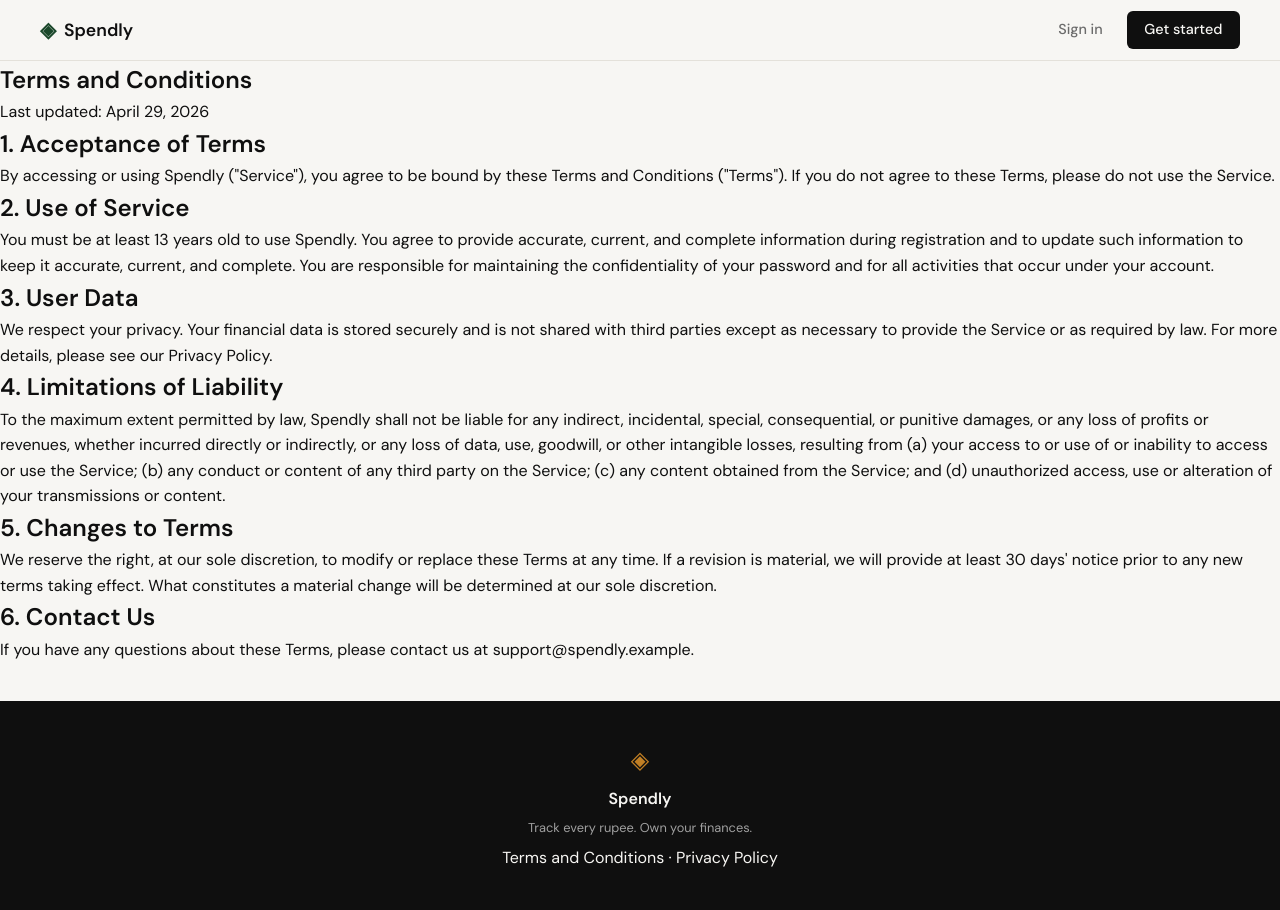
After one commit to arshadmurtaza03/spendly, a Flask app: page /terms in a window 1280 px wide. The commit adds this page. Run offline with Flask 3, Linux system fonts and the light colour scheme.

Commit message:
git commit -m "landing: add terms and conditions page and route”

```diff
--- a/app.py
+++ b/app.py
@@ -20,6 +20,11 @@ def register():
 @app.route("/login")
 def login():
     return render_template("login.html")
+
+
+@app.route("/terms")
+def terms():
+    return render_template("terms.html")
 
 
 # ------------------------------------------------------------------ #
--- a/templates/base.html
+++ b/templates/base.html
@@ -34,7 +34,7 @@
             <span class="brand-icon">◈</span>
             <span class="footer-name">Spendly</span>
             <p class="footer-copy">Track every rupee. Own your finances.</p>
-    <p class="footer-links"><a href="#">Terms and Conditions</a> · <a href="#">Privacy Policy</a></p>
+    <p class="footer-links"><a href="{{ url_for('terms') }}">Terms and Conditions</a> · <a href="#">Privacy Policy</a></p>
         </div>
     </footer>
 
--- /dev/null
+++ b/templates/terms.html
@@ -0,0 +1,42 @@
+{% extends "base.html" %}
+
+{% block title %}Spendly — Terms and Conditions{% endblock %}
+
+{% block content %}
+<section class="terms">
+    <div class="terms-inner">
+        <h1>Terms and Conditions</h1>
+        <p>Last updated: April 29, 2026</p>
+
+        <div class="terms-section">
+            <h2>1. Acceptance of Terms</h2>
+            <p>By accessing or using Spendly ("Service"), you agree to be bound by these Terms and Conditions ("Terms"). If you do not agree to these Terms, please do not use the Service.</p>
+        </div>
+
+        <div class="terms-section">
+            <h2>2. Use of Service</h2>
+            <p>You must be at least 13 years old to use Spendly. You agree to provide accurate, current, and complete information during registration and to update such information to keep it accurate, current, and complete. You are responsible for maintaining the confidentiality of your password and for all activities that occur under your account.</p>
+        </div>
+
+        <div class="terms-section">
+            <h2>3. User Data</h2>
+            <p>We respect your privacy. Your financial data is stored securely and is not shared with third parties except as necessary to provide the Service or as required by law. For more details, please see our Privacy Policy.</p>
+        </div>
+
+        <div class="terms-section">
+            <h2>4. Limitations of Liability</h2>
+            <p>To the maximum extent permitted by law, Spendly shall not be liable for any indirect, incidental, special, consequential, or punitive damages, or any loss of profits or revenues, whether incurred directly or indirectly, or any loss of data, use, goodwill, or other intangible losses, resulting from (a) your access to or use of or inability to access or use the Service; (b) any conduct or content of any third party on the Service; (c) any content obtained from the Service; and (d) unauthorized access, use or alteration of your transmissions or content.</p>
+        </div>
+
+        <div class="terms-section">
+            <h2>5. Changes to Terms</h2>
+            <p>We reserve the right, at our sole discretion, to modify or replace these Terms at any time. If a revision is material, we will provide at least 30 days' notice prior to any new terms taking effect. What constitutes a material change will be determined at our sole discretion.</p>
+        </div>
+
+        <div class="terms-section">
+            <h2>6. Contact Us</h2>
+            <p>If you have any questions about these Terms, please contact us at support@spendly.example.</p>
+        </div>
+    </div>
+</section>
+{% endblock %}
```
Also changed, not shown: file.txt (+9 -19 lines).
